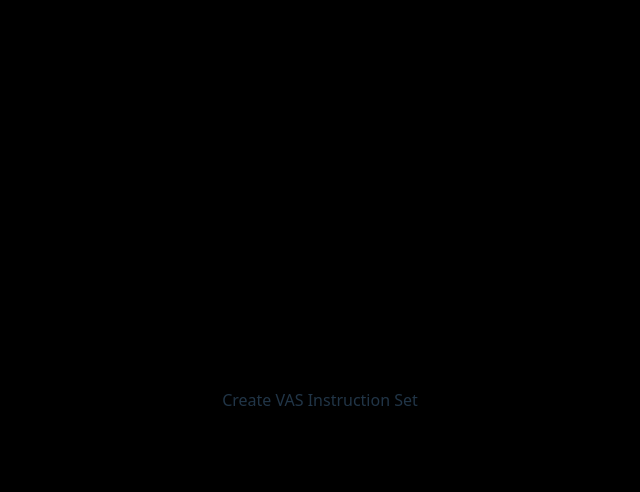
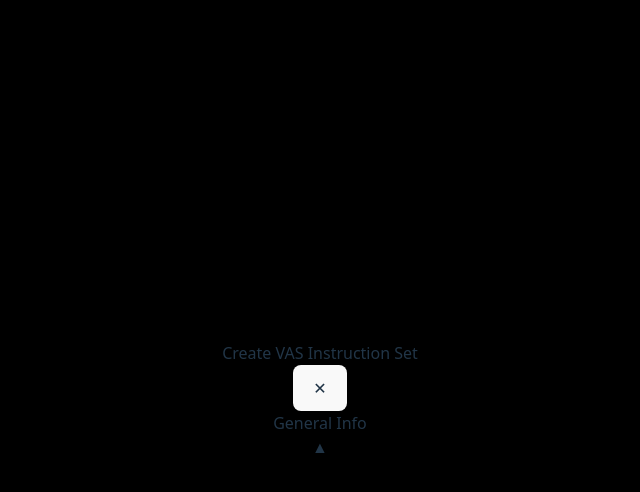
Before and after one commit to elliotrosen20/vas-instruction-manager, a React (Vite) app: page / in a window 1280 px wide. Both pictures are taken after typing "Sample" into the empty fields and a click on the button "Add Instructions". Shown: the top 492 px of the page, without its empty margins (320-960 px from the left). Built offline with nearby package versions, Linux system fonts and the light colour scheme.

Commit message:
Add header of modal

```diff
--- a/src/components/InstructionModal.tsx
+++ b/src/components/InstructionModal.tsx
@@ -1,4 +1,4 @@
-import { useState } from "react";
+import { useEffect, useState } from "react";
 import type { Instruction, InstructionSet } from "../types";
 import { v4 as uuidv4 } from 'uuid';
 
@@ -133,18 +133,52 @@ const InstructionModal = ({
       )
     : [];
 
-  const handleSubmit = () => {}
+  const handleSubmit = (e: React.FormEvent) => {
+    e.preventDefault();
+    onSave(formData);
+  }
+
+  useEffect(() => {
+    const handleClickOutside = (event: MouseEvent) => {
+      const target = event.target as HTMLElement;
+      if (!target.closest('.sku-drop-down-container') && showSkuDropdown) {
+        setShowSkuDropdown(false);
+      }
+    };
+
+    document.addEventListener('mousedown', handleClickOutside);
+    return () => {
+      document.removeEventListener('mousedown', handleClickOutside);
+    }
+  }, [showSkuDropdown])
 
   return (
     <div className="fixed inset-0 bg-black bg-opacity-50 flex items-center justify-center z-50">
       <div>
-        <form onSubmit={handleSubmit}>
+        <div>
           <div>
             <h2>
               {initialData ? 'Edit': 'Create'} VAS Instruction Set
             </h2>
+            <button
+              type="button"
+              onClick={onClose}
+            >
+              ✕
+            </button>
           </div>
-        </form>
+
+          <form onSubmit={handleSubmit}>
+            <div>
+              <div
+                onClick={() => toggleSection('generalInfo')}
+              >
+                <h3>General Info</h3>
+                <span>{sectionsOpen.generalInfo ? '▲' : '▼'}</span>
+              </div>
+            </div>
+          </form>
+        </div>
       </div>
     </div>
   );
```
